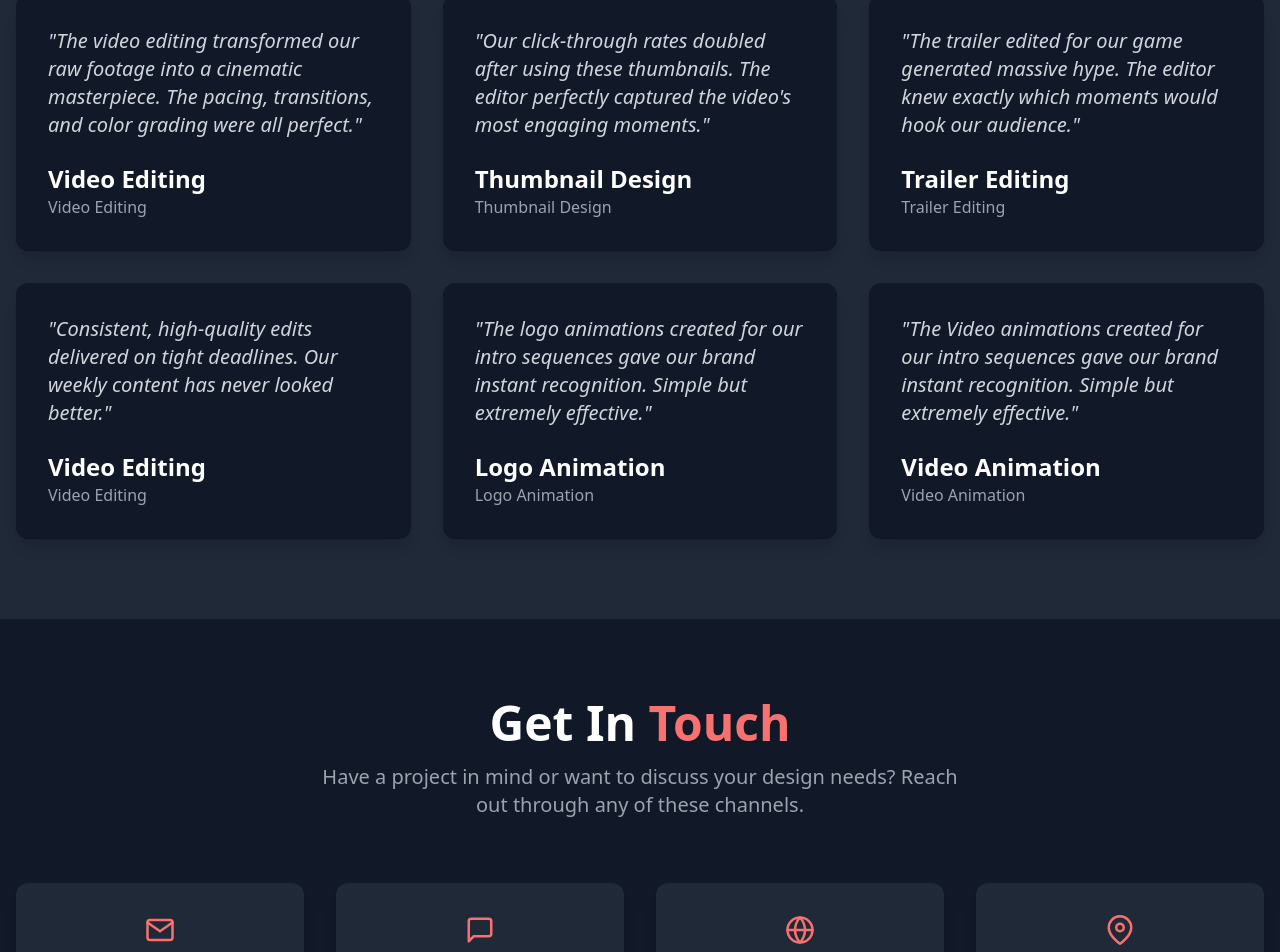
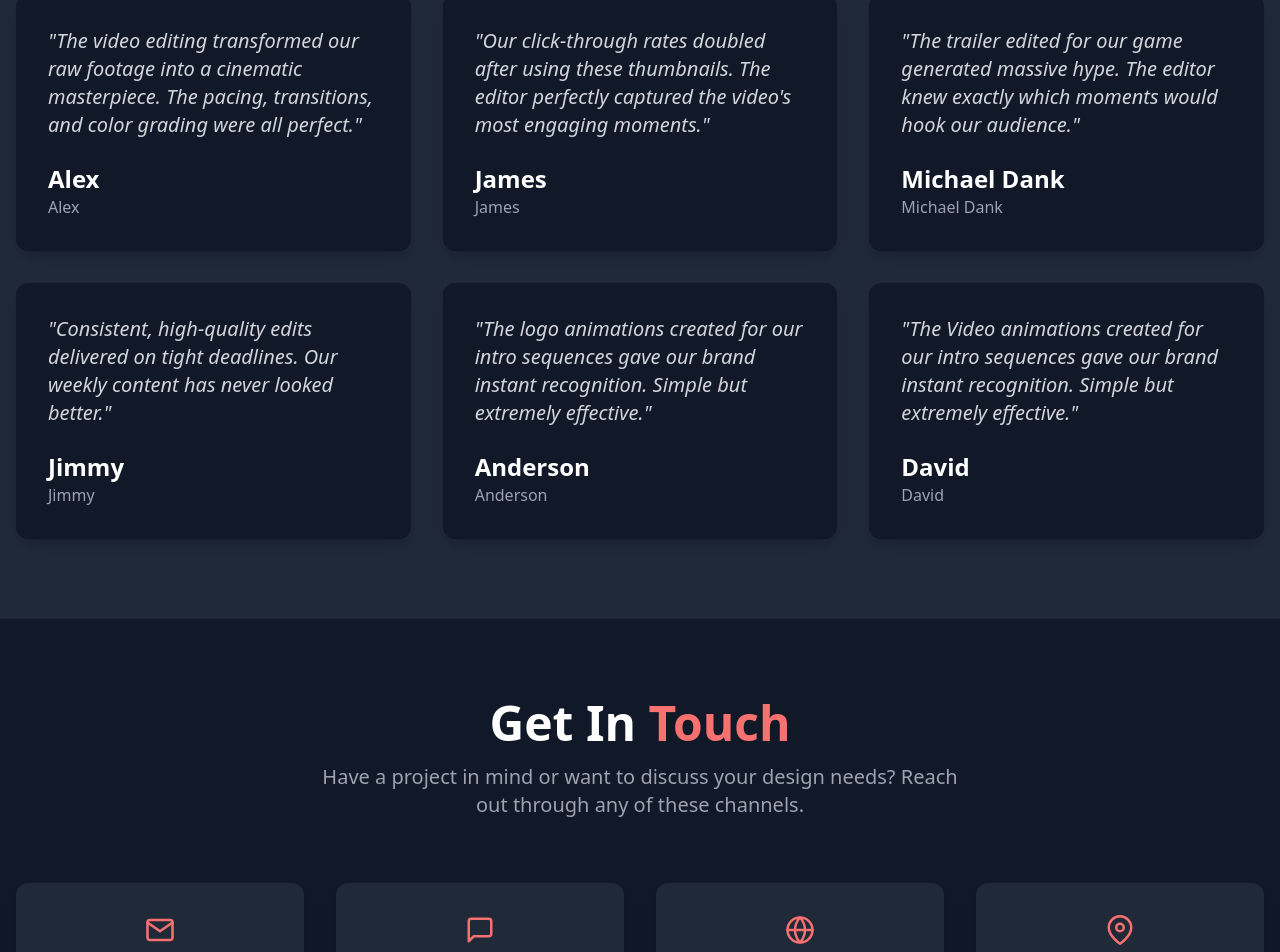
Before and after one commit to AhmedCoder2233/Professor-Store, a Next.js app: page / in a window 1280 px wide. Shown: the part 3734-4686 px from the top of the page. Built offline with nearby package versions, Linux system fonts and the light colour scheme.

Commit message:
Professor

```diff
--- a/src/HomePage/Customer.tsx
+++ b/src/HomePage/Customer.tsx
@@ -7,32 +7,32 @@ export const CustomerReviewsSection = () => {
     {
       content:
         "The video editing transformed our raw footage into a cinematic masterpiece. The pacing, transitions, and color grading were all perfect.",
-      service: "Video Editing",
+      service: "Alex",
     },
     {
       content:
         "Our click-through rates doubled after using these thumbnails. The editor perfectly captured the video's most engaging moments.",
-      service: "Thumbnail Design",
+      service: "James",
     },
     {
       content:
         "The trailer edited for our game generated massive hype. The editor knew exactly which moments would hook our audience.",
-      service: "Trailer Editing",
+      service: "Michael Dank",
     },
     {
       content:
         "Consistent, high-quality edits delivered on tight deadlines. Our weekly content has never looked better.",
-      service: "Video Editing",
+      service: "Jimmy",
     },
     {
       content:
         "The logo animations created for our intro sequences gave our brand instant recognition. Simple but extremely effective.",
-      service: "Logo Animation",
+      service: "Anderson",
     },
     {
       content:
         "The Video animations created for our intro sequences gave our brand instant recognition. Simple but extremely effective.",
-      service: "Video Animation",
+      service: "David",
     },
   ];
 
```
